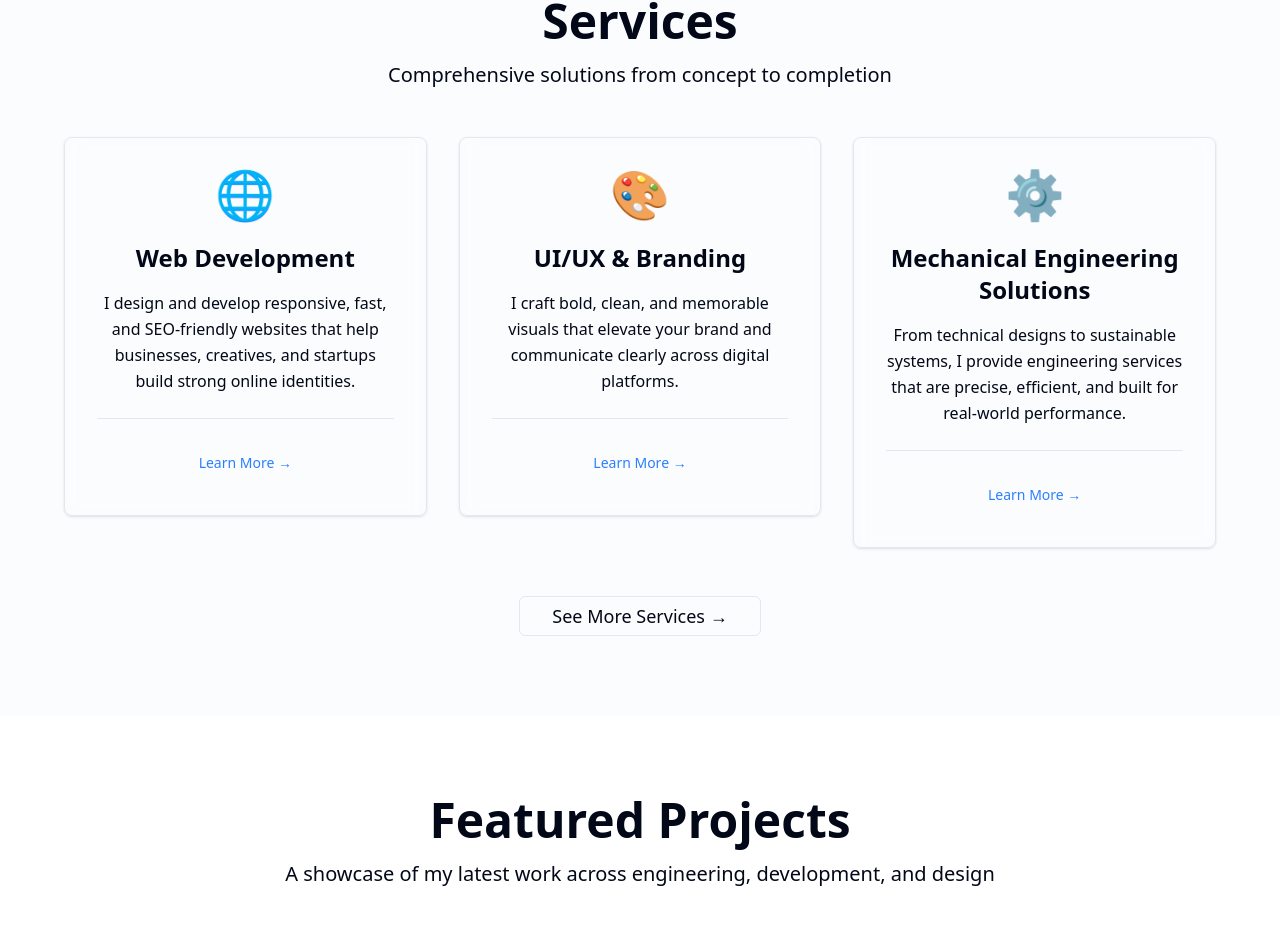
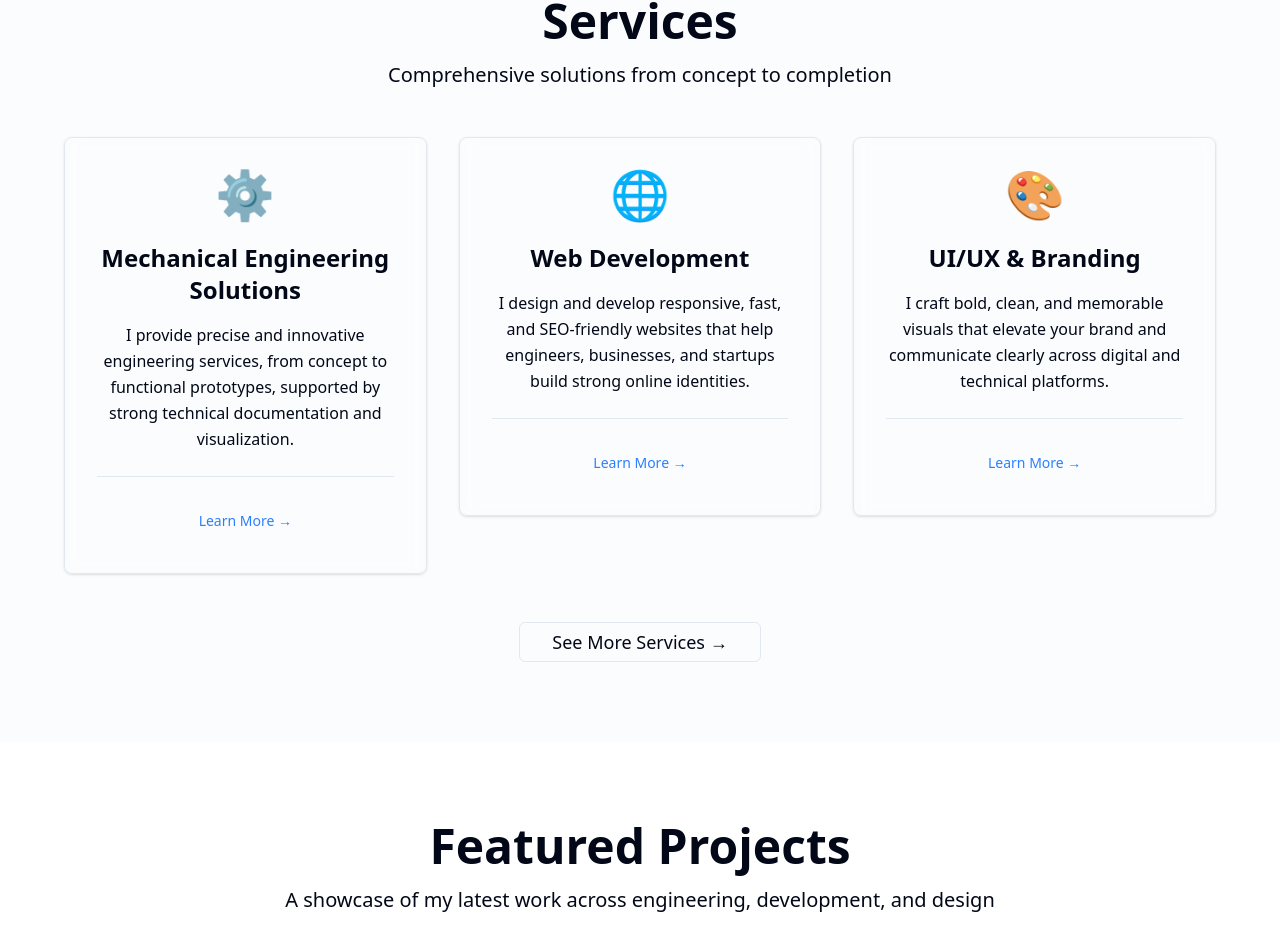
Before and after one commit to mugambilewis/MyWebsite, a React (Vite) app: page / in a window 1280 px wide. Shown: the part 2455-3389 px from the top of the page. Built offline with nearby package versions, Linux system fonts and the light colour scheme.

Commit message:
Updated Services section

```diff
--- a/src/components/ServicesSection.jsx
+++ b/src/components/ServicesSection.jsx
@@ -8,32 +8,57 @@ export function ServicesSection() {
   const [expandedIndex, setExpandedIndex] = useState(null); // 👈 track individual card
   const [showAll, setShowAll] = useState(false); // 👈 track visibility of all cards
 
-  const services = [
+    const services = [
+    {
+      title: 'Mechanical Engineering Solutions',
+      description: 'I provide precise and innovative engineering services, from concept to functional prototypes, supported by strong technical documentation and visualization.',
+      icon: '⚙️',
+      features: [
+        'Product Design & Prototyping',
+        '2D/3D CAD Drafting (SolidWorks, AutoCAD)',
+        'Simulation & Motion Analysis',
+        'Manufacturing Support & Technical Drawings',
+        'Engineering Visualization & Rendering',
+      ],
+    },
     {
       title: 'Web Development',
-      description: 'I design and develop responsive, fast, and SEO-friendly websites that help businesses, creatives, and startups build strong online identities.',
+      description: 'I design and develop responsive, fast, and SEO-friendly websites that help engineers, businesses, and startups build strong online identities.',
       icon: '🌐',
-      features: ['Portfolio & Business Websites', 'Landing Pages & Campaign Sites', 'API Integration', 'Performance Optimization'],
+      features: [
+        'Portfolio & Business Websites',
+        'Landing Pages & Campaign Sites',
+        'API Integration',
+        'Performance Optimization',
+        'Engineering Dashboards & Data Visualization',
+      ],
     },
     {
       title: 'UI/UX & Branding',
-      description: 'I craft bold, clean, and memorable visuals that elevate your brand and communicate clearly across digital platforms.',
+      description: 'I craft bold, clean, and memorable visuals that elevate your brand and communicate clearly across digital and technical platforms.',
       icon: '🎨',
-      features: ['Logo & Brand Identity Design', 'Social Media Graphics', 'Ad & Promo Designs', 'UI/UX Visual Assets'],
+      features: [
+        'Logo & Brand Identity Design',
+        'UI/UX Visual Assets',
+        'Social Media Graphics',
+        'Engineering Presentation Decks',
+        'Ad & Promo Designs',
+      ],
     },
     {
-      title: 'Mechanical Engineering Solutions',
-      description: 'From technical designs to sustainable systems, I provide engineering services that are precise, efficient, and built for real-world performance.',
-      icon: '⚙️',
-      features: ['Product Design & Prototyping', 'Solar & Energy System Concepts', '2D/3D CAD Drafting & Simulations', 'Technical Documentation'],
-    },
-    {
-      title: 'Digital Content',
-      description: 'Strategic creation and digital presence optimization.',
+      title: 'Digital Content & Visualization',
+      description: 'Strategic creation of digital assets and visualizations that make ideas and products stand out.',
       icon: '📱',
-      features: ['Beautiful Carousels', 'Social Media', 'Digital Media', 'Flyer Design'],
+      features: [
+        '3D Renders & Animations',
+        'Product Visualization for Marketing',
+        'Social Media Content',
+        'Technical Infographics & Carousels',
+        'Flyer & Digital Media Design',
+      ],
     },
   ];
+
 
   const visibleServices = showAll ? services : services.slice(0, 3);
 
```
